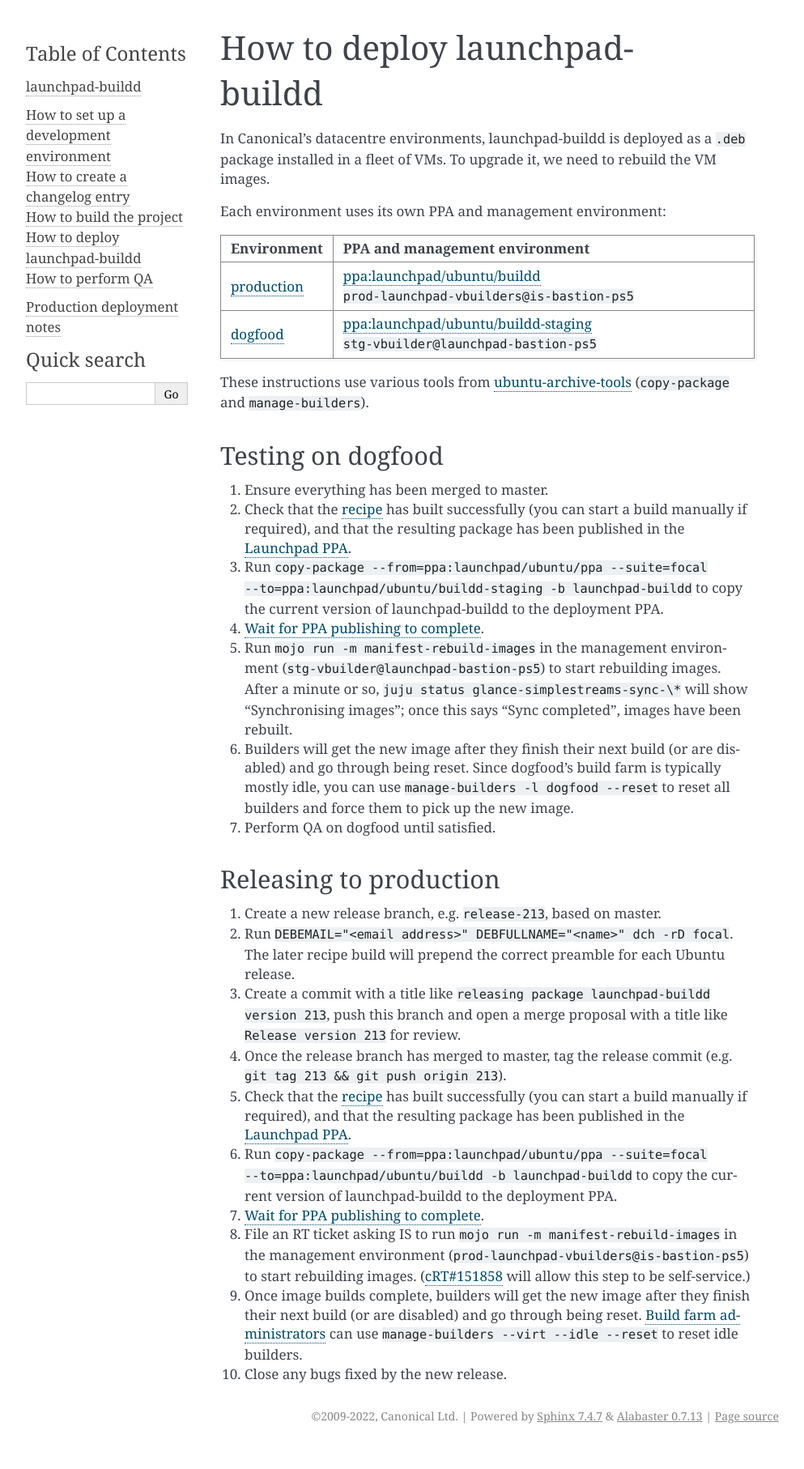
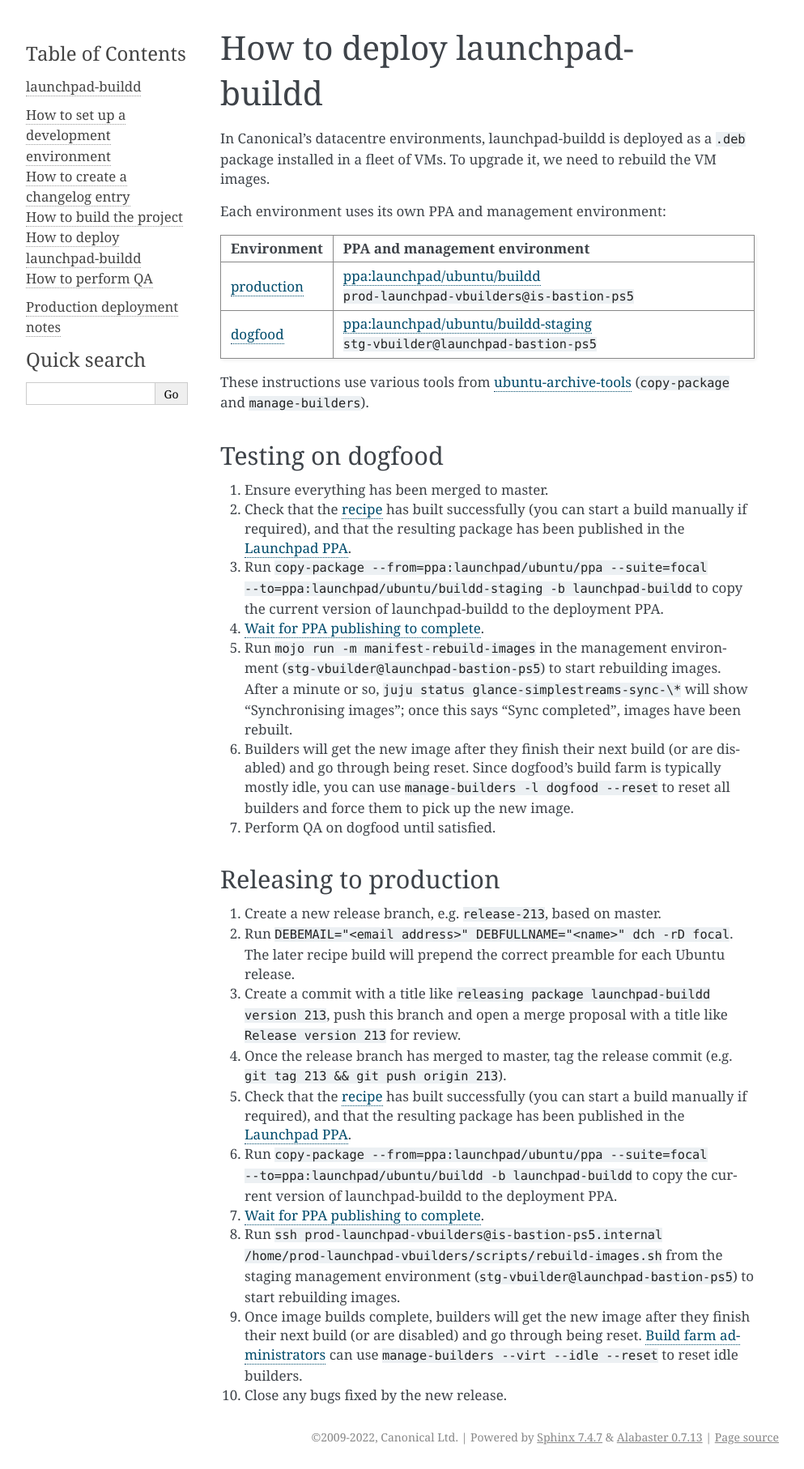
Before and after one commit to jugmac00/launchpad-buildd, a Sphinx documentation site: the page built from docs/how-to/deployment.rst, in a window 1280 px wide. Shown: the whole page at 81% size, without its empty margins (148-1141 px from the left). Built offline with Sphinx 7.4.7, drawn with Linux system fonts in a browser that asks for light colours; before the commit the page ends 1788 px from its top, so only the background shows below that.

Commit message:
Document self-service image rebuilding
There's now an SSH trigger allowing us to rebuild images on production.
Document this.

```diff
--- a/docs/how-to/deployment.rst
+++ b/docs/how-to/deployment.rst
@@ -80,11 +80,10 @@
 #. `Wait for PPA publishing to complete
    <https://launchpad.net/~launchpad/+archive/ubuntu/buildd/+packages>`__.
 
-#. File an RT ticket asking IS to run ``mojo run -m
-   manifest-rebuild-images`` in the management environment
-   (``prod-launchpad-vbuilders@is-bastion-ps5``) to start rebuilding images.
-   (`cRT#151858 <https://portal.admin.canonical.com/C151858>`_ will allow
-   this step to be self-service.)
+#. Run ``ssh prod-launchpad-vbuilders@is-bastion-ps5.internal
+   /home/prod-launchpad-vbuilders/scripts/rebuild-images.sh`` from the
+   staging management environment (``stg-vbuilder@launchpad-bastion-ps5``)
+   to start rebuilding images.
 
 #. Once image builds complete, builders will get the new image after they
    finish their next build (or are disabled) and go through being reset.
```
